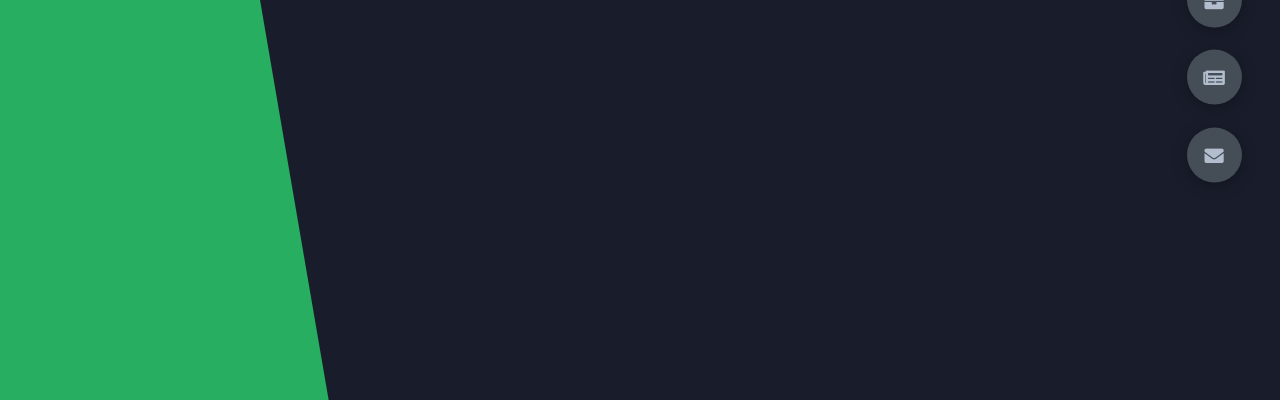
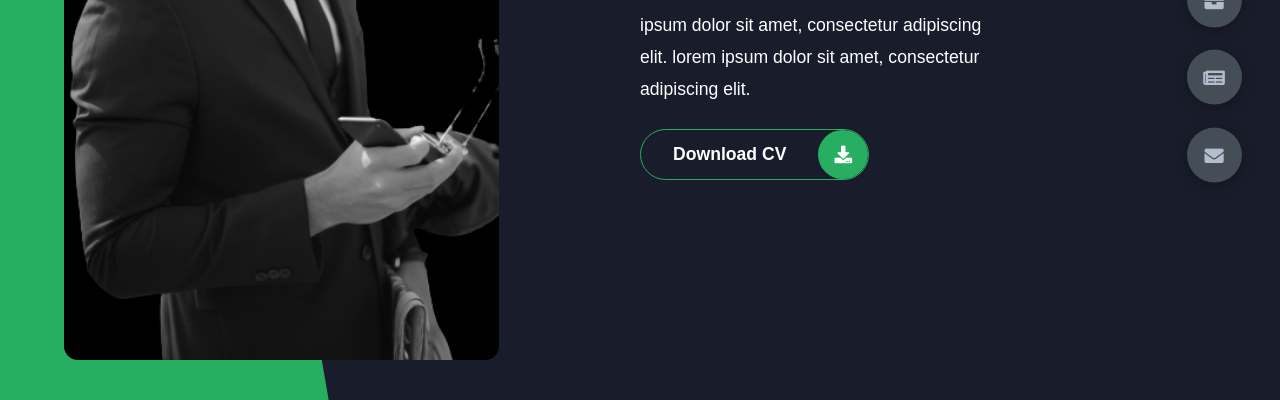
Before and after one commit to SheteUC/Portfolio, a plain HTML site: page index.html in a window 1280 px wide. Shown: the part 400-800 px from the top of the page. Drawn offline with Linux system fonts and the light colour scheme; a web font is replaced by a local one.

Commit message:
implemented downloading animation

```diff
--- a/index.html
+++ b/index.html
@@ -12,26 +12,29 @@
     <link rel="stylesheet" href="https://cdnjs.cloudflare.com/ajax/libs/font-awesome/5.15.4/css/all.min.css" integrity="sha512-1ycn6IcaQQ40/MKBW2W4Rhis/DbILU74C1vSrLJxCq57o941Ym01SwNsOMqvEBFlcgUa6xLiPY/NS5R+E6ztJQ==" crossorigin="anonymous" referrerpolicy="no-referrer" />
 </head>
 <body class="main-content">
-    <header class="section sec1 header active" id="home">
+    <header class="container header active" id="home">
         <div class="header-content">
             <div class="left-header">
-                <div class="h-shape">
-                    <div class="img">
-                        <img src="images/logo.png" alt="">
-                    </div>
+                <div class="h-shape"></div>
+                <div class="image">
+                    <img src="img/hero.png" alt="">
                 </div>
             </div>
             <div class="right-header">
                 <h1 class="name">
                     Hi, I'm <span>Atharv Shete.</span>
+                    A Web Developer.
                 </h1>
                 <p>
-                    Anime ipsum dolor sit amet, consectetur adipiscing elit.
+                    ipsum dolor sit amet, consectetur adipiscing elit.
+                    lorem ipsum dolor sit amet, consectetur adipiscing elit.
                 </p>
-                <a href="" class="main-btn">
-                    <span class="btn-text">Download My Resume</span>
-                    <span class="btn-icon"><i class="fas fa-download"></i></span>
-                </a>
+                <div class="btn-con">
+                    <a href="" class="main-btn">
+                        <span class="btn-text">Download CV</span>
+                        <span class="btn-icon"><i class="fas fa-download"></i></span>
+                    </a>
+                </div>
             </div>
         </div>
     </header>
--- a/styles/styles.scss
+++ b/styles/styles.scss
@@ -133,16 +133,16 @@ section{
 }
 
 
-.header-content{
+.header-content {
     display: grid;
     grid-template-columns: repeat(2, 1fr);
-    height: 100%;
-    .left-header{
+    min-height: 100vh;
+    .left-header {
         display: flex;
         align-items: center;
         position: relative;
-        .h-shape{
-            transition: all 0.4s ease-in-out;
+        .h-shape {
+            transition: all .4s ease-in-out;
             width: 65%;
             height: 100%;
             background-color: var(--color-secondary);
@@ -152,18 +152,18 @@ section{
             z-index: -1;
             clip-path: polygon(0 0, 46% 0, 79% 100%, 0% 100%);
         }
-        .image{
+        .image {
             border-radius: var(--br-sm-2);
-            height: 100%;
-            width: 100%;
+            height: 90%;
+            width: 68%;
             margin-left: 4rem;
             background-color: var(--color-black);
-            transition: all 0.4s ease-in-out;
-            img{
+            transition: all .4s ease-in-out;
+            img {
                 width: 100%;
                 height: 100%;
                 object-fit: cover;
-                transition: all 0.4s ease-in-out;
+                transition: all .4s ease-in-out;
                 filter: grayscale(100%);
                 &:hover{
                     filter: grayscale(0);
@@ -171,4 +171,68 @@ section{
             }
         }
     }
+
+    .right-header {
+        display: flex;
+        flex-direction: column;
+        justify-content: center;
+        padding-right: 18rem;
+        .name {
+            font-size: 3rem;
+            span { color: var(--color-secondary); }
+        }
+        p {
+            margin: 1.5rem 0;
+            line-height: 2rem;
+        }
+    }
 }
+
+.main-btn{
+    border-radius: 30px;
+    color: inherit;
+    font-weight: 600;
+    position: relative;
+    display: flex;
+    align-self: flex-start;
+    border: 1px solid var(--color-secondary);
+    align-items: center;
+    overflow: hidden;
+    .btn-text{
+        padding: 0 2rem;
+    }
+    .btn-icon{
+        display: flex;
+        align-items: center;
+        border-radius: 50%;
+        background-color: var(--color-secondary);
+        padding: 1rem;
+        justify-content: center;
+    }
+
+    &::before {
+        content: '';
+        position: absolute;
+        top: 0;
+        right: 0;
+        transform: translateX(100%);
+        transition: all .4s ease-out;
+        z-index: -1;
+    }
+
+    &:hover {
+        transition: all .4s ease-out;
+        &::before {
+            width: 100%;
+            height: 100%;
+            background-color: var(--color-secondary);
+            transform: translateX(0);
+            transition: all .4s ease-out;
+        }
+    }
+}
+
+.btn-con{
+    display: flex;
+    align-self: flex-start;
+}
```
Also changed, not shown: img/hero.png (added), img/images.png (added), styles/styles.css, 1 other file.
